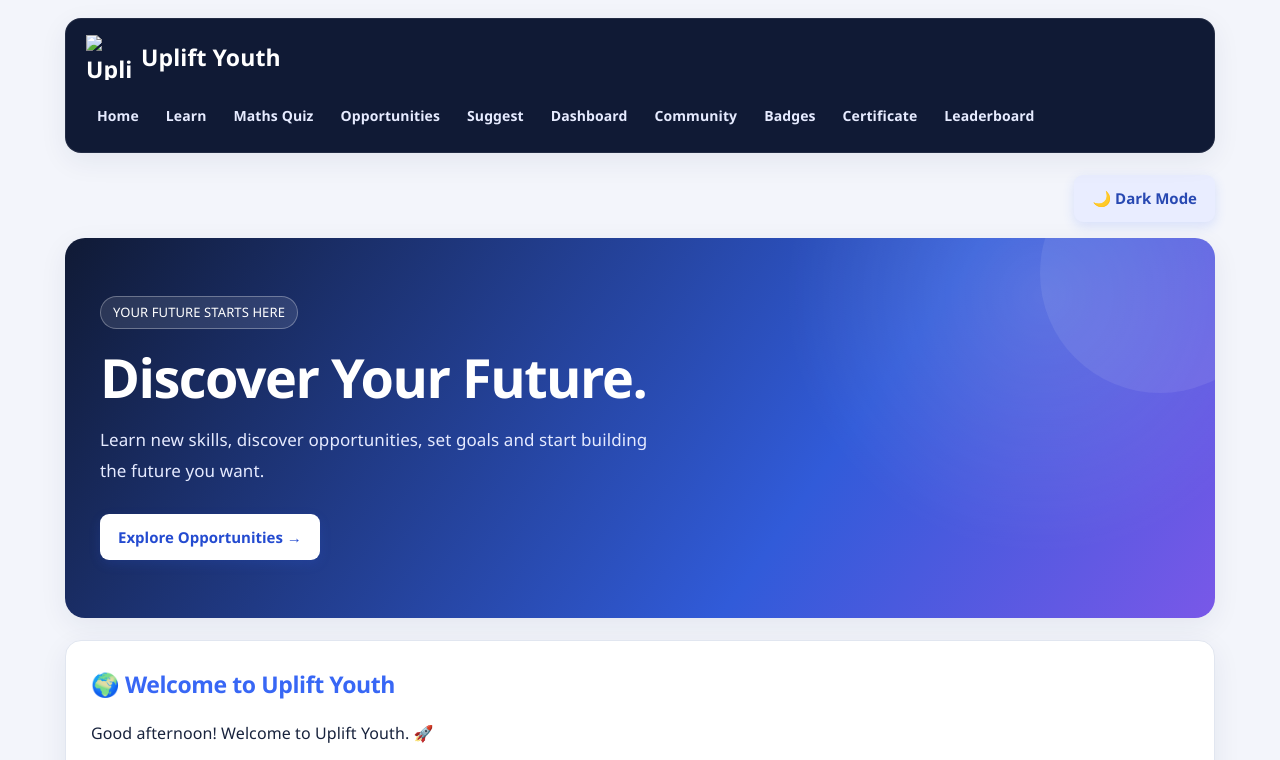
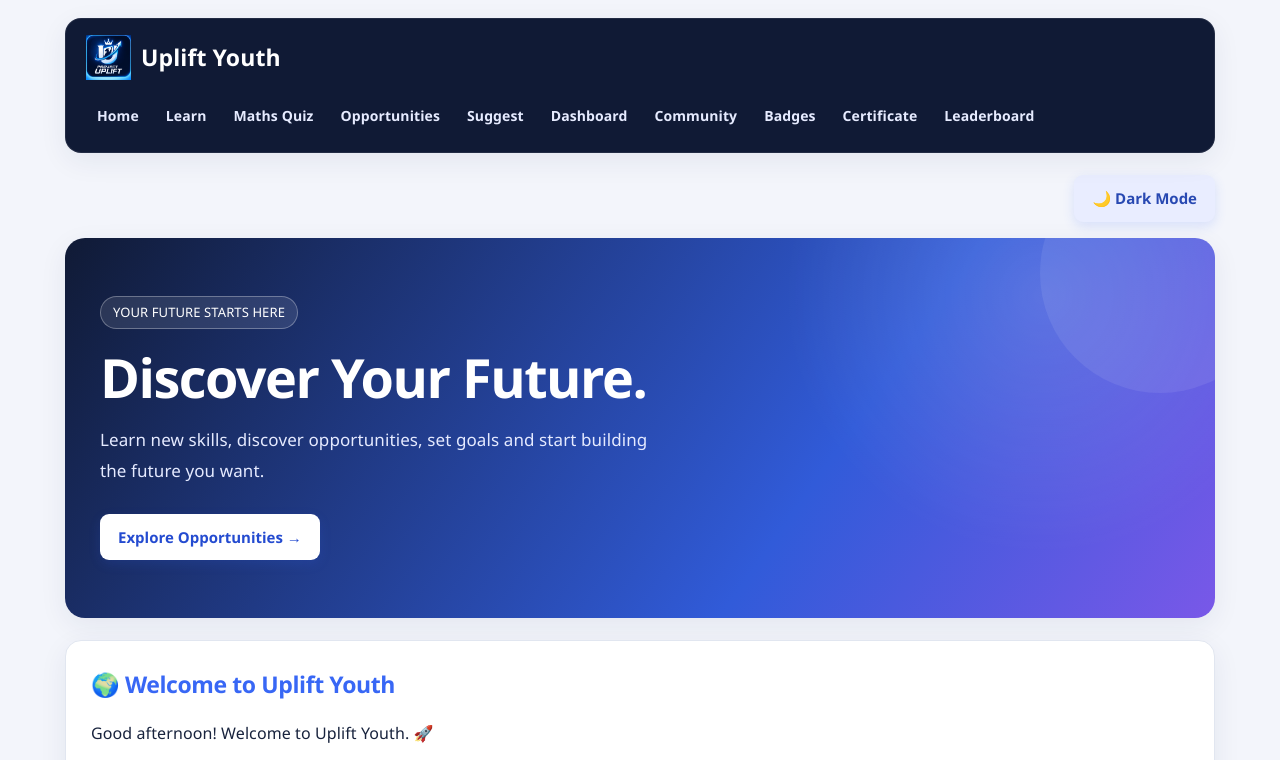
Before and after one commit to khibampho70-design/uplift-youth, a plain HTML site: page index.html in a window 1280 px wide. Shown: the top 760 px of the page. Drawn offline with Linux system fonts and the light colour scheme.

Commit message:
Fix Uplift Youth logo image path

```diff
--- a/index.html
+++ b/index.html
@@ -50,7 +50,7 @@
 <div class="page-wrapper">
   <nav class="navbar">
     <div class="brand">
-  <img src="Project%20_uplift%20_icon.png" alt="Uplift Youth logo" class="logo">
+  <img src="project_uplift_icon.png" alt="Uplift Youth logo" class="logo">
   <span>Uplift Youth</span>
 </div>
     <button class="menu-toggle" id="menuToggle" type="button" aria-label="Toggle navigation" aria-expanded="false">☰</button>
```
